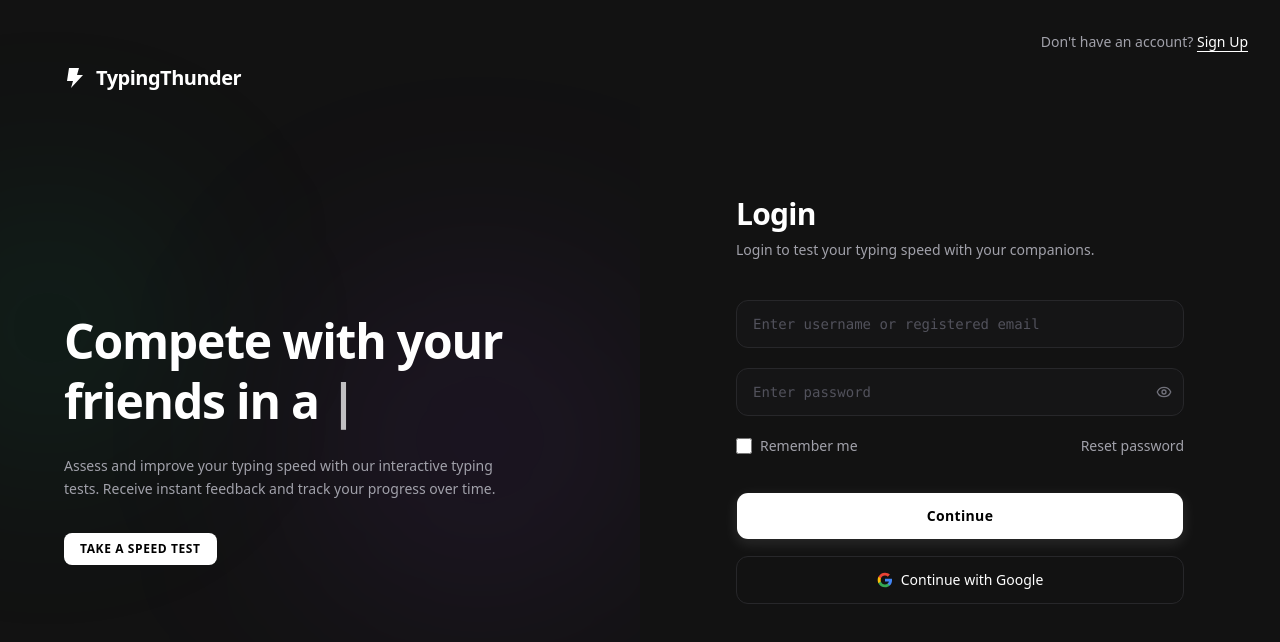
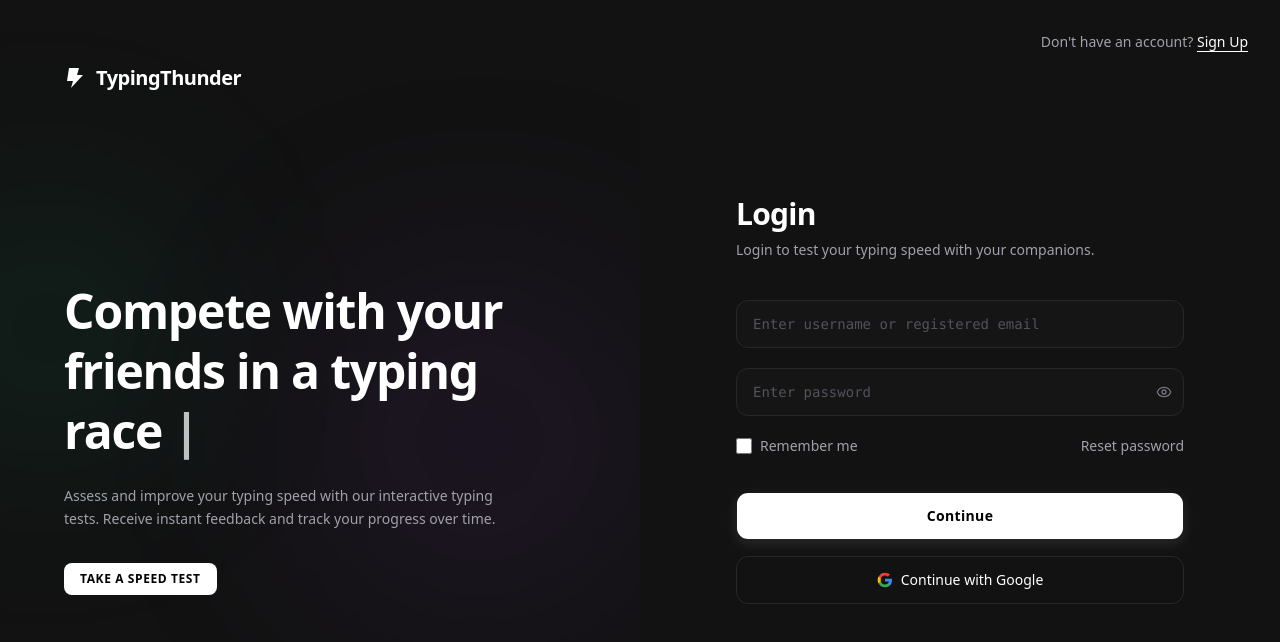
Before and after one commit to rahulkumar900/TypingMaster, a Next.js app: page /login in a window 1280 px wide. Shown: the top 642 px of the page. Built offline with nearby package versions, Linux system fonts and the light colour scheme.

Commit message:
fix(ui): Complete incomplete title text in login and signup pages

```diff
--- a/src/app/login/page.tsx
+++ b/src/app/login/page.tsx
@@ -51,7 +51,7 @@ export default function LoginPage() {
     <AuthLayout
       title="Login"
       subtitle="Login to test your typing speed with your companions."
-      illustrationText="Compete with your friends in a"
+      illustrationText="Compete with your friends in a typing race"
       illustrationSubtext="Assess and improve your typing speed with our interactive typing tests. Receive instant feedback and track your progress over time."
     >
       <div className="absolute top-8 right-8 text-sm text-[#a1a1aa]">
--- a/src/app/signup/page.tsx
+++ b/src/app/signup/page.tsx
@@ -52,7 +52,7 @@ export default function SignUpPage() {
     <AuthLayout
       title="Sign Up"
       subtitle="Sign Up to test your typing speed with your companions."
-      illustrationText="Compete with your friends in a"
+      illustrationText="Compete with your friends in a typing race"
       illustrationSubtext="Assess and improve your typing speed with our interactive typing tests. Receive instant feedback and track your progress over time."
     >
       <div className="absolute top-8 right-8 text-sm text-[#a1a1aa]">
```
